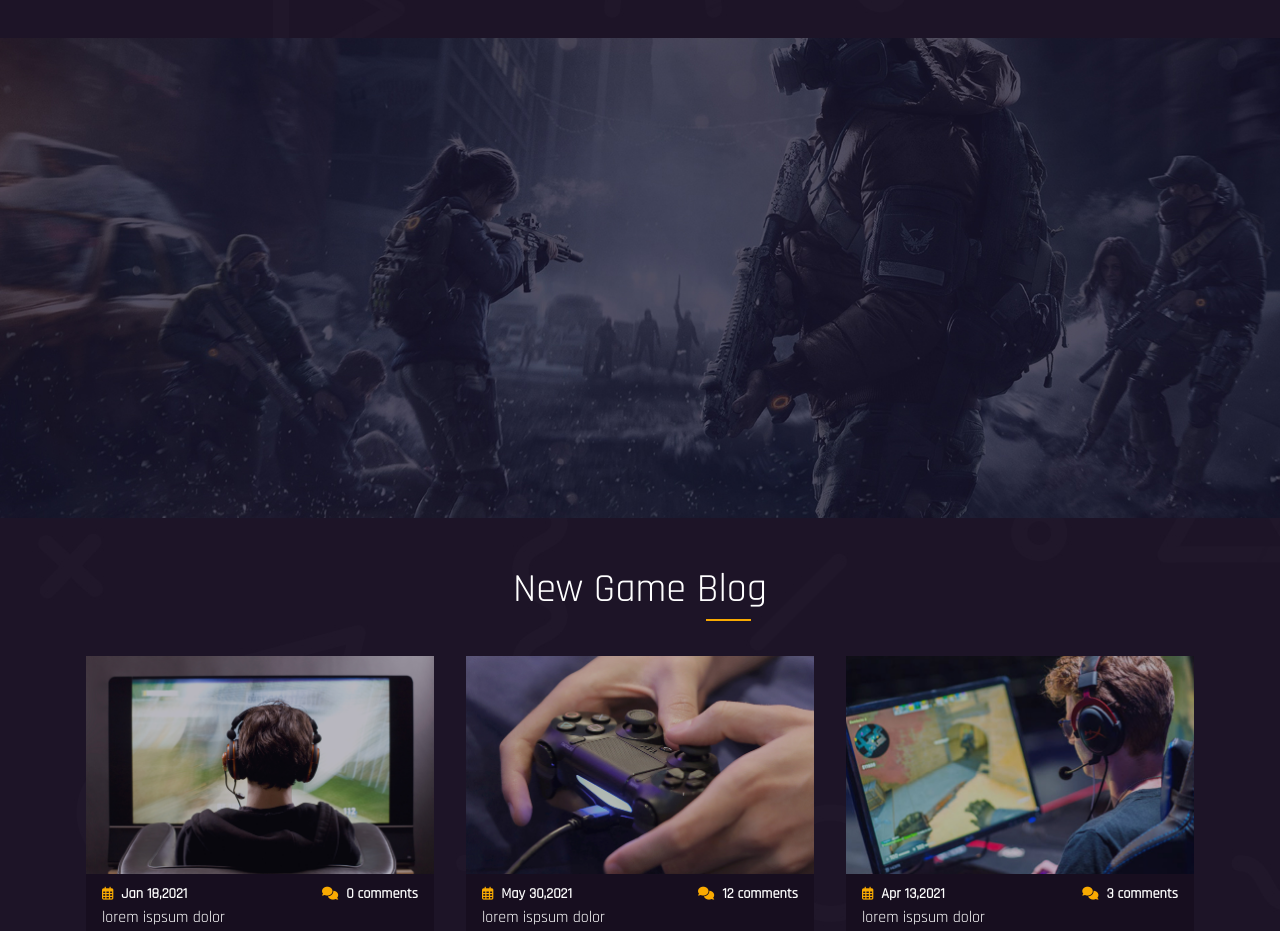
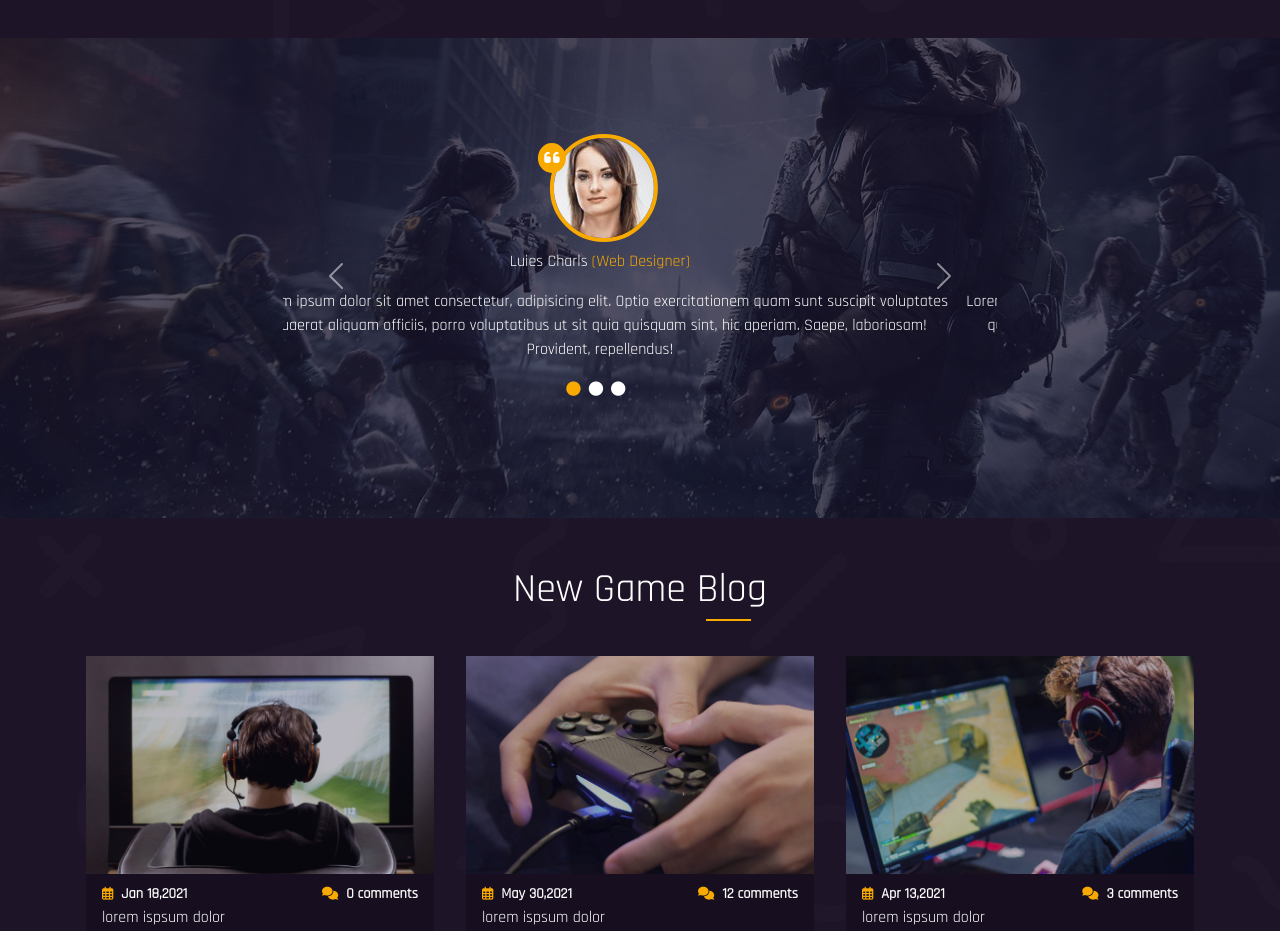
Before and after one commit to DavideFarci/proj-html-vuejs, a Vue app: page / in a window 1280 px wide. Shown: the part 2680-3611 px from the top of the page. Built offline with nearby package versions, Linux system fonts and the light colour scheme.

Commit message:
fix appDeveloper rendering and position of fa-quote

```diff
--- a/src/components/AppDevelopers.vue
+++ b/src/components/AppDevelopers.vue
@@ -10,15 +10,16 @@ export default {
   <div class="col-7">
     <div class="content">
       <div
-        v-if="devData && devData.length > 0"
         id="carouselExampleAutoplaying"
         class="carousel slide"
         data-bs-ride="carousel"
       >
         <div class="carousel-inner">
           <div class="carousel-item active">
-            <div class="quote"><i class="fa-solid fa-quote-left"></i></div>
+            <div class="img-container">
               <img :src="`src/assets/img/${devData[0].image}`" alt="" />
+              <i class="fa-solid fa-quote-left"></i>
+            </div>
             <div>
               {{ devData[0].name }}
               <span>{{ devData[0].role }}</span>
@@ -32,9 +33,12 @@ export default {
               <i class="fa-solid fa-circle"></i>
             </div>
           </div>
+
           <div class="carousel-item">
-            <div class="quote"><i class="fa-solid fa-quote-left"></i></div>
+            <div class="img-container">
               <img :src="`src/assets/img/${devData[1].image}`" alt="" />
+              <i class="fa-solid fa-quote-left"></i>
+            </div>
             <div>
               {{ devData[1].name }}<span> {{ devData[1].role }}</span>
             </div>
@@ -48,8 +52,10 @@ export default {
             </div>
           </div>
           <div class="carousel-item">
-            <div class="quote"><i class="fa-solid fa-quote-left"></i></div>
+            <div class="img-container">
               <img :src="`src/assets/img/${devData[2].image}`" alt="" />
+              <i class="fa-solid fa-quote-left"></i>
+            </div>
             <div>
               {{ devData[2].name }}
               <span>{{ devData[2].role }}</span>
@@ -93,7 +99,6 @@ export default {
   text-align: center;
   padding: 1rem;
   .content {
-    position: relative;
     .carousel-item span {
       color: #f9aa01;
     }
@@ -101,17 +106,28 @@ export default {
       margin-bottom: 1rem;
     }
 
-    .fa-quote-left {
-      padding: 0.3rem;
-      background-color: #f9aa01;
-      border-radius: 50%;
-      position: absolute;
-      left: 32.5rem;
-      top: 1.3rem;
-    }
+    .img-container {
+      position: relative;
+      margin: auto;
+      height: 100px;
+      width: 100px;
+      // border-radius: 50%;
+      // border: 4px solid #f9aa01;
+      // overflow: hidden;
+      margin-bottom: 1rem;
       img {
         border-radius: 50%;
         border: 4px solid #f9aa01;
+      }
+      .fa-quote-left {
+        font-size: 1.1em;
+        position: absolute;
+        left: -12px;
+        bottom: 61px;
+        padding: 0.4rem;
+        background-color: #f9aa01;
+        border-radius: 50%;
+      }
     }
     .fa-circle {
       font-size: 0.9em;
--- a/src/components/AppMain.vue
+++ b/src/components/AppMain.vue
@@ -385,11 +385,7 @@ export default {
 
     <!-- sezone a tutto schermo -->
     <section class="full_background">
-      <AppDevelopers
-        :devDataOne="partners[0]"
-        :devDataTwo="partners[1]"
-        :devDataThree="partners[2]"
-      />
+      <AppDevelopers :devData="partners" />
     </section>
 
     <div class="container">
```
Lines whose indentation alone changed are shown as unchanged.
